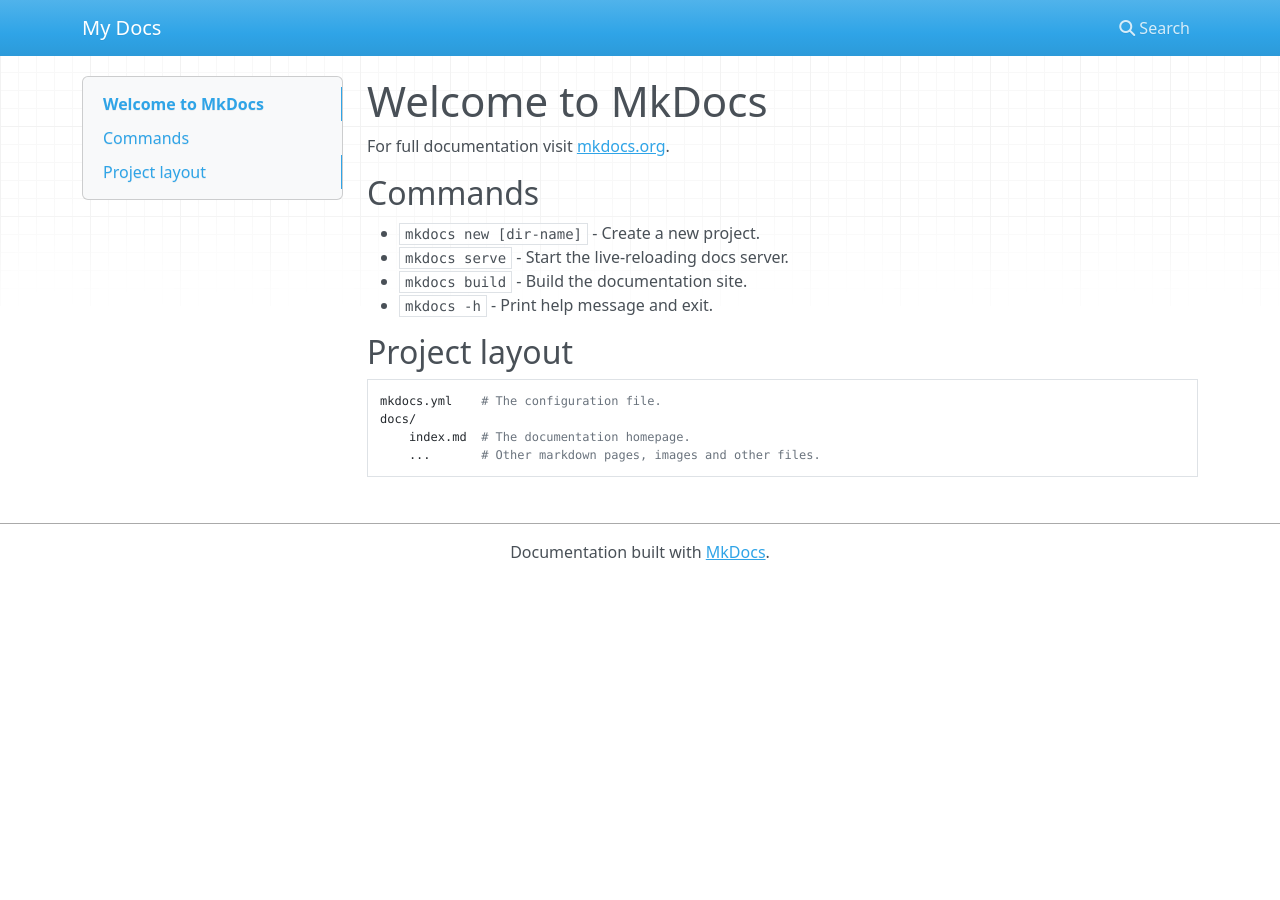
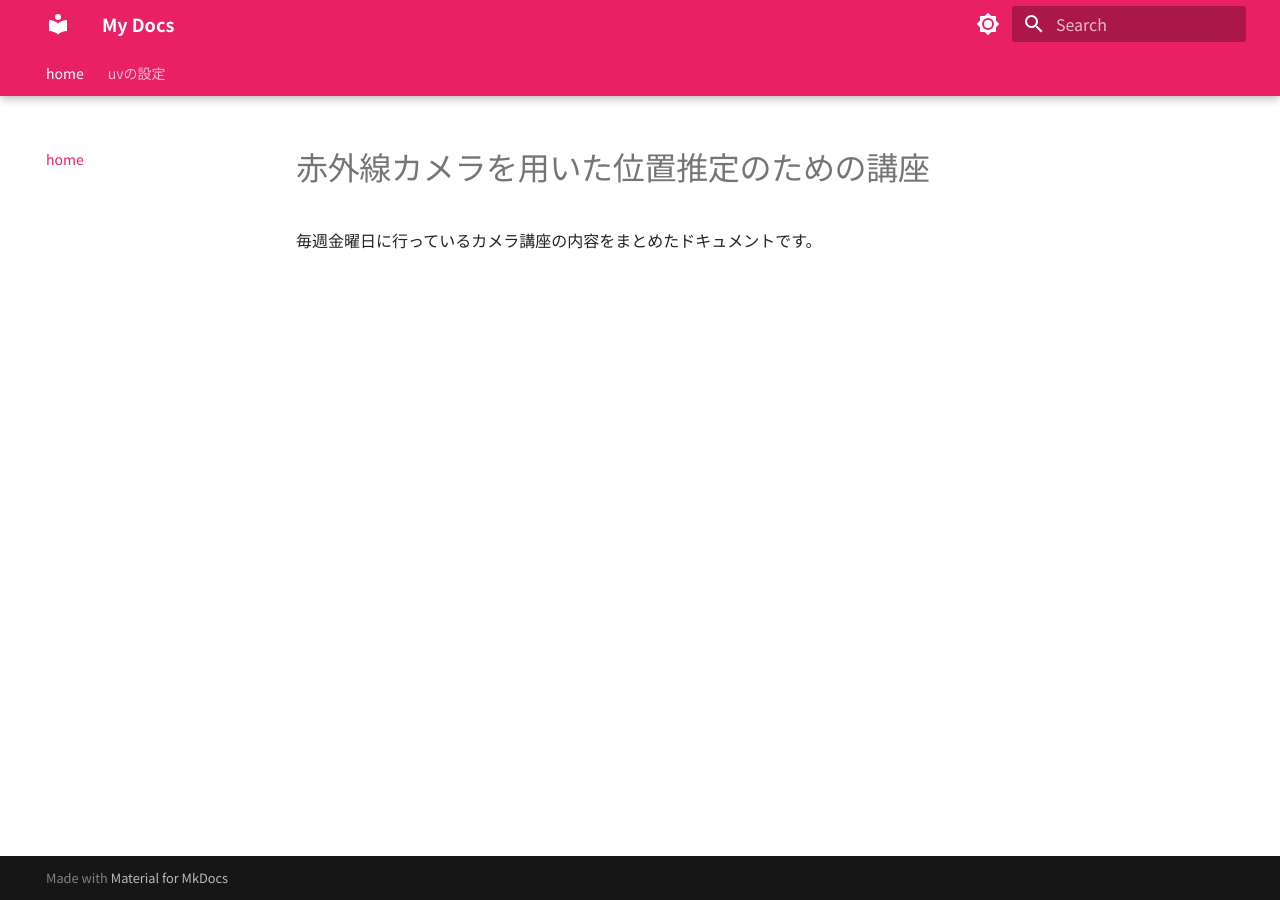
Before and after one commit to Mannnenn/ir_cam_hans_on, an MkDocs documentation site: the page built from docs/index.md, in a window 1280 px wide. Built offline with MkDocs 1.6.1 and Material for MkDocs 9.7.7, drawn with Linux system fonts in a browser that asks for light colours; nearby versions of some CDN libraries.

Commit message:
Add 1_uv settings

```diff
--- a/docs/index.md
+++ b/docs/index.md
@@ -1,17 +1,3 @@
-# Welcome to MkDocs
+# 赤外線カメラを用いた位置推定のための講座
 
-For full documentation visit [mkdocs.org](https://www.mkdocs.org).
-
-## Commands
-
-* `mkdocs new [dir-name]` - Create a new project.
-* `mkdocs serve` - Start the live-reloading docs server.
-* `mkdocs build` - Build the documentation site.
-* `mkdocs -h` - Print help message and exit.
-
-## Project layout
-
-    mkdocs.yml    # The configuration file.
-    docs/
-        index.md  # The documentation homepage.
-        ...       # Other markdown pages, images and other files.
+毎週金曜日に行っているカメラ講座の内容をまとめたドキュメントです。
--- a/mkdocs.yml
+++ b/mkdocs.yml
@@ -1 +1,34 @@
 site_name: My Docs
+
+theme:
+  name: material
+
+  font:
+    text: Noto Sans JP
+    code: Inconsolata
+
+  palette:
+    - scheme: default
+      primary: pink
+      toggle:
+        icon: material/brightness-7
+        name: Switch to dark mode
+    - scheme: slate
+      toggle:
+        icon: material/brightness-4
+        name: Switch to light mode
+
+  icon:
+    repo: fontawesome/brands/github
+
+  features:
+    - navigation.tabs
+    - navigation.tabs.sticky
+
+plugins:
+  search:
+    lang: "ja"
+
+nav:
+  - home: index.md
+  - uvの設定: "1_uvの設定.md"
```
Also changed, not shown: docs/1_uvの設定.md (added, +72 -0 lines), docs/image-1.png (added), docs/image-2.png (added), docs/image-3.png (added), docs/image-4.png (added), docs/image.png (added).
